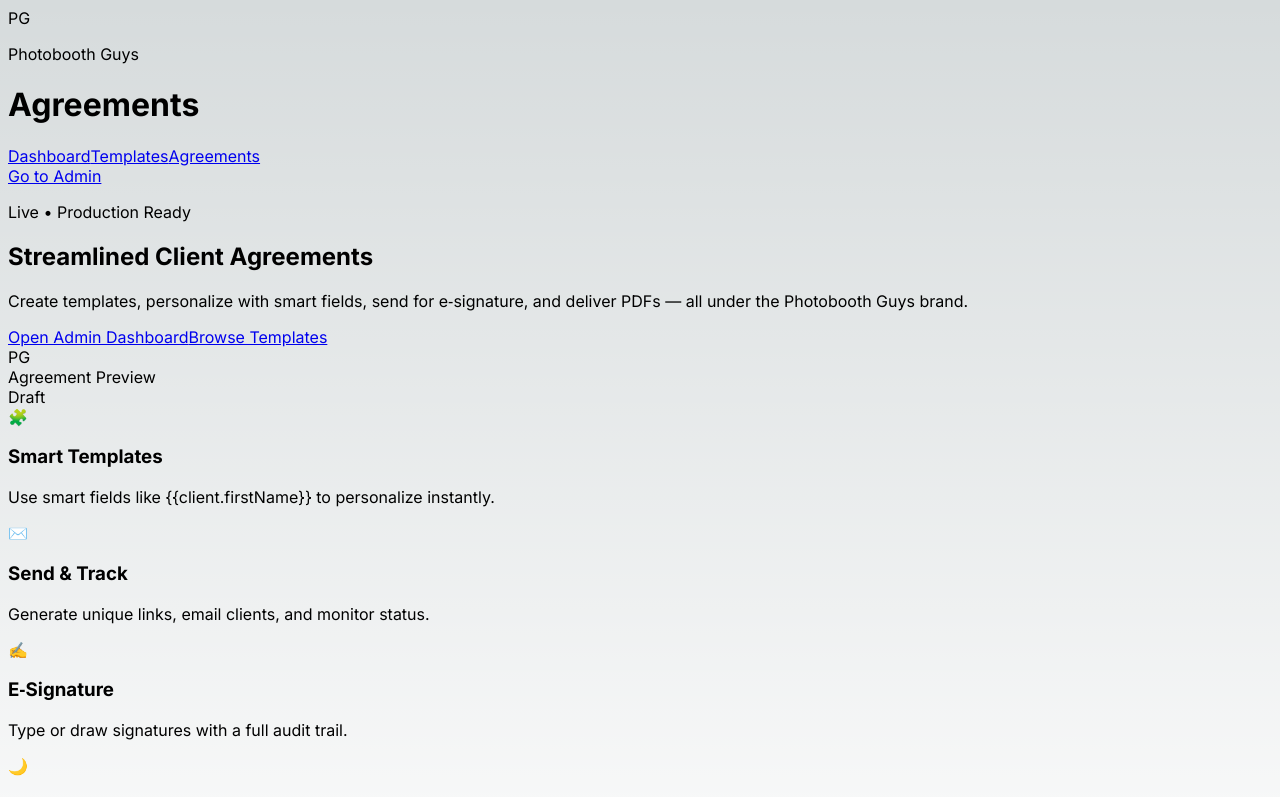
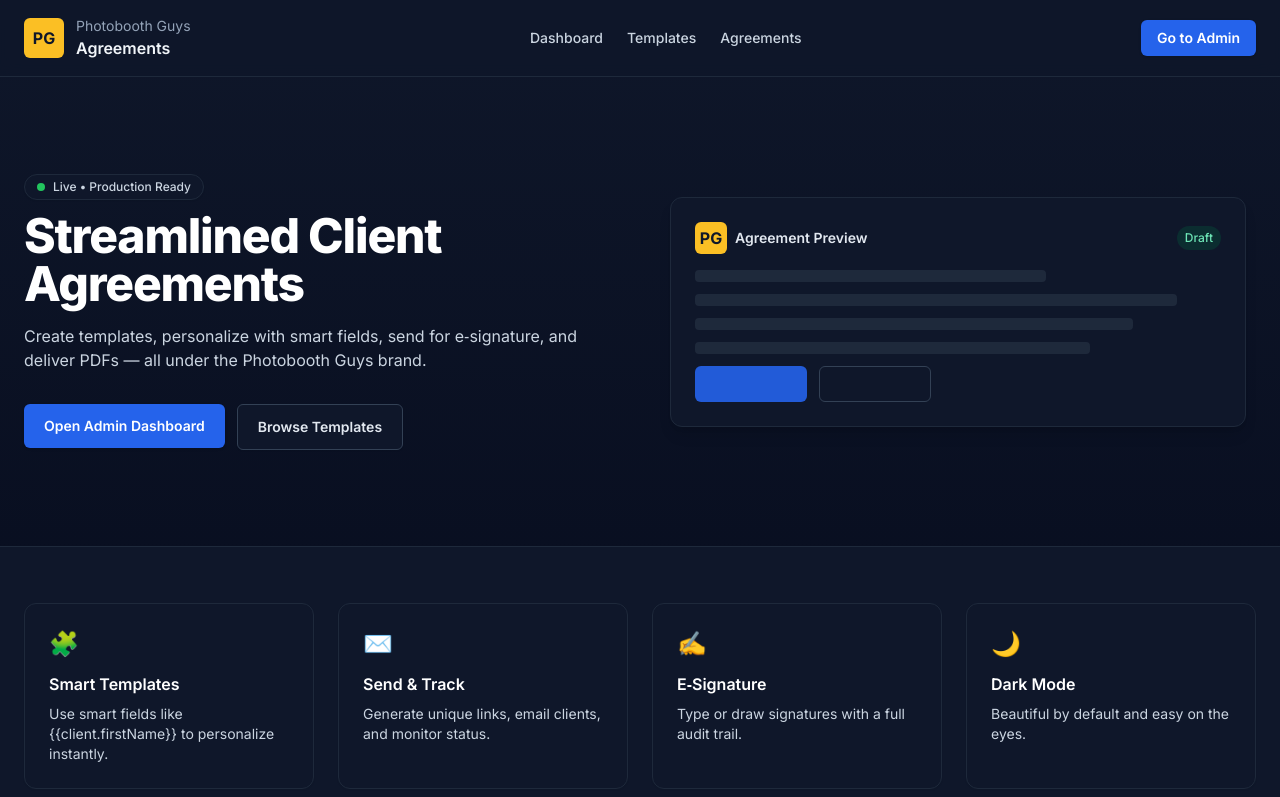
Before and after one commit to wienering/agreements, a Next.js app: page / in a window 1280 px wide. Shown: the top 797 px of the page. Built offline with nearby package versions, Linux system fonts and the light colour scheme.

Commit message:
Configure Tailwind: add config, PostCSS, enable dark class on html

```diff
--- a/app/layout.tsx
+++ b/app/layout.tsx
@@ -16,7 +16,7 @@
   children: React.ReactNode
 }) {
   return (
-    <html lang="en">
+    <html lang="en" className="dark">
       <body className={inter.className}>
         <Providers>
           {children}
--- /dev/null
+++ b/postcss.config.js
@@ -0,0 +1,6 @@
+module.exports = {
+  plugins: {
+    tailwindcss: {},
+    autoprefixer: {},
+  },
+}
--- /dev/null
+++ b/tailwind.config.ts
@@ -0,0 +1,16 @@
+import type { Config } from 'tailwindcss'
+
+const config: Config = {
+  darkMode: 'class',
+  content: [
+    './app/**/*.{js,ts,jsx,tsx,mdx}',
+    './components/**/*.{js,ts,jsx,tsx,mdx}',
+    './pages/**/*.{js,ts,jsx,tsx,mdx}',
+  ],
+  theme: {
+    extend: {},
+  },
+  plugins: [],
+}
+
+export default config
```
